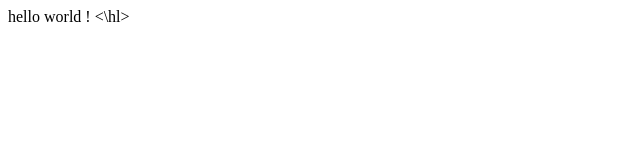
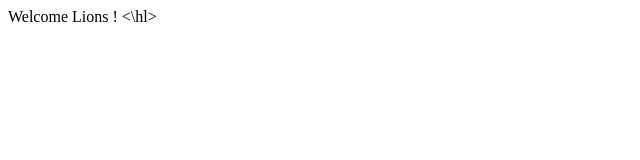
Before and after one commit to Kyungwon-Baik/practice-instagram, a plain HTML site: page index.html in a window 1280 px wide. Shown: the full height of the page, 0-640 px from the left. Drawn offline with Linux system fonts and the light colour scheme.

Commit message:
Update index.html

```diff
--- a/index.html
+++ b/index.html
@@ -1 +1 @@
-<hl> hello world ! <\hl>
+<hl> Welcome Lions ! <\hl>
```
